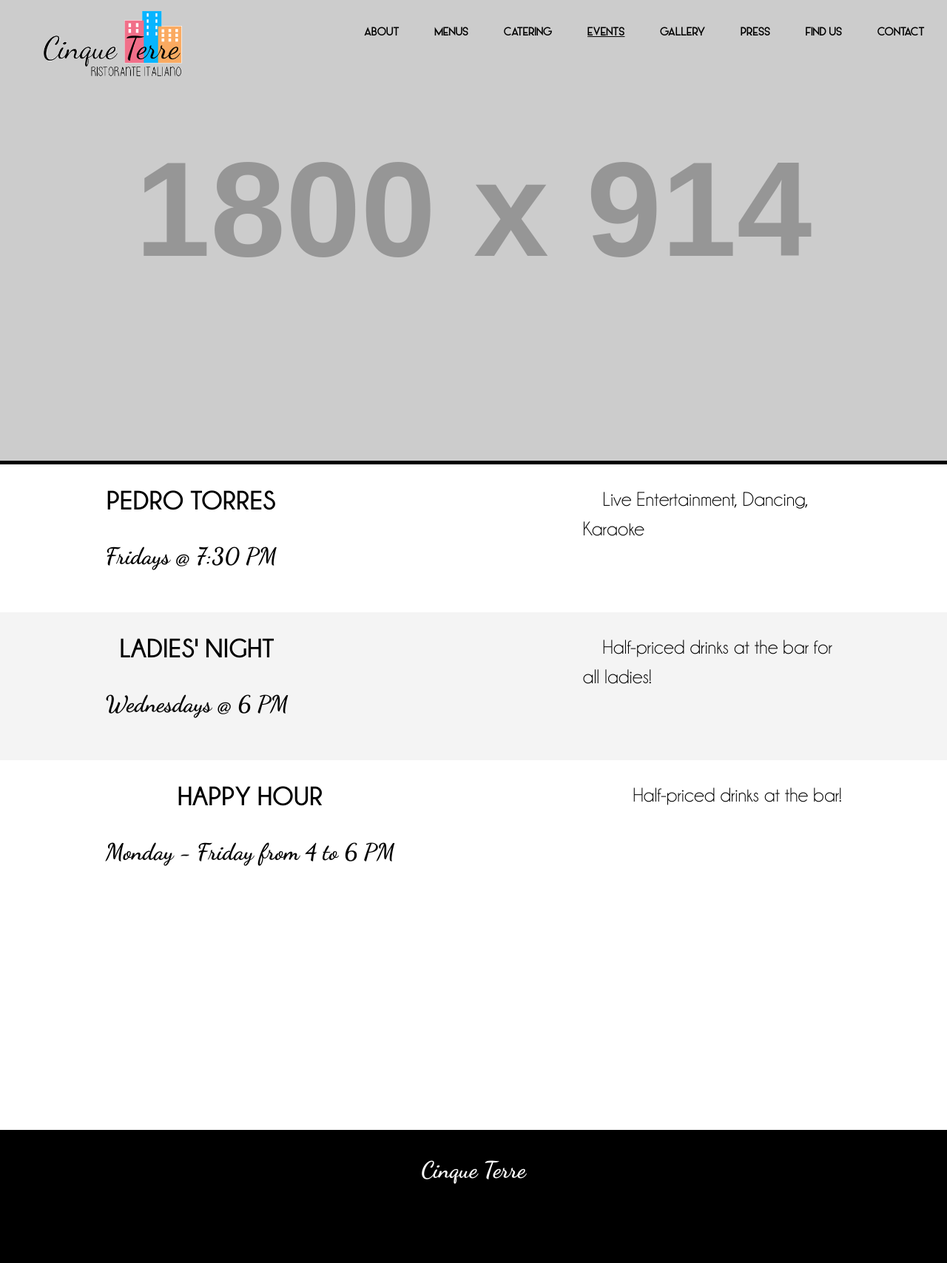
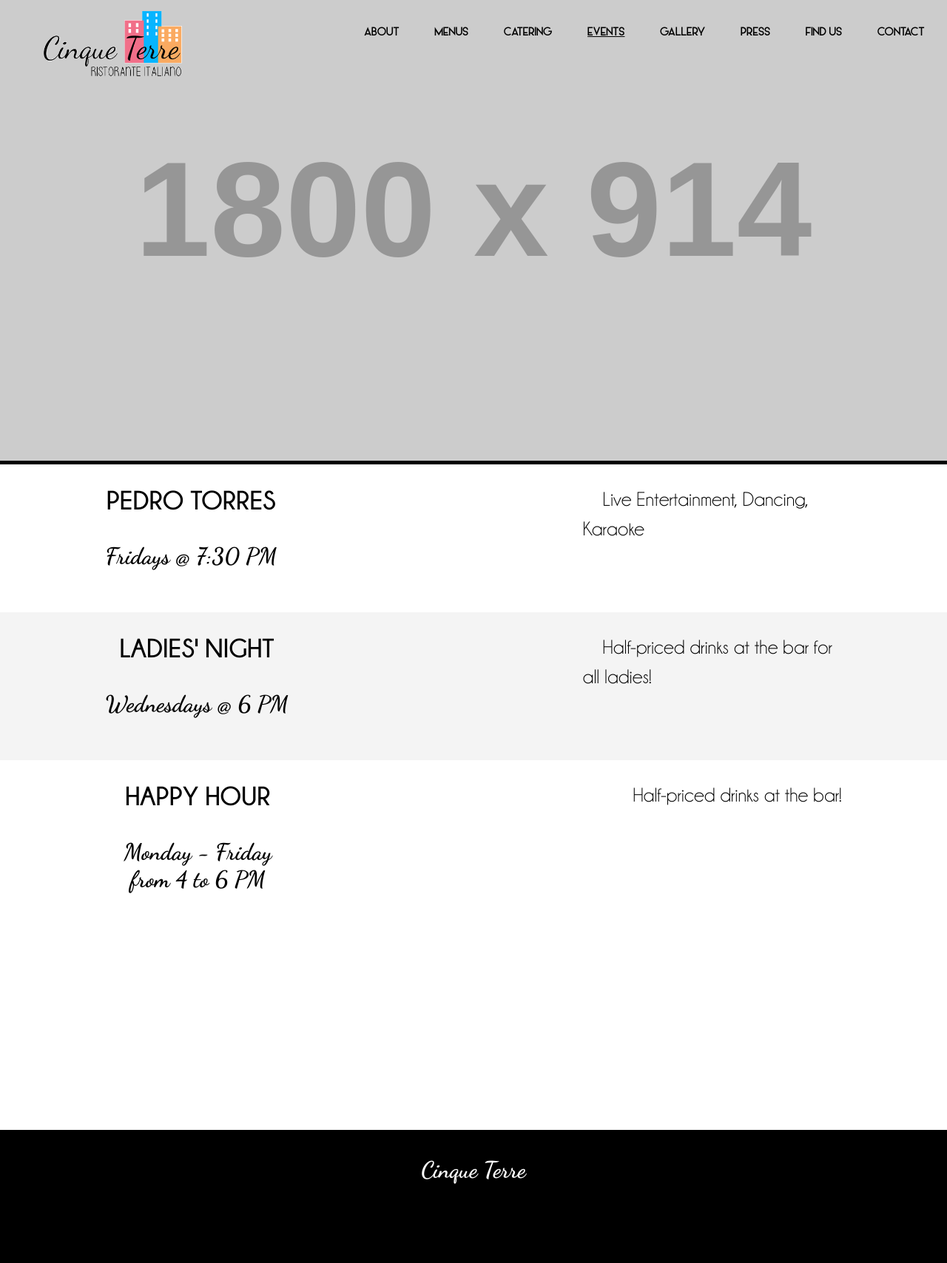
Before and after one commit to cinqueterreli/cinqueterre.github.io, a Jekyll site: the page built from events.html, in a window 1280 px wide. Shown: the whole page at 74% size. Built offline with Jekyll 4.4.1, drawn with Linux system fonts in a browser that asks for light colours; nearby versions of some CDN libraries.

Commit message:
wsdasfas

```diff
--- a/css/main.css
+++ b/css/main.css
@@ -544,7 +544,6 @@
 
 .event-des {
 	font-size:1.5em;
-	max-width:350px;
 }
 
 .promo-img {
@@ -552,13 +551,13 @@
 }
 
 .event-left {
-	max-width:50%;
+	max-width:250px;
 	float:left;
 }
 
 .event-right {
 	float:right;
-	max-width:50%;
+	max-width:350px;
 }
 
 .smallmargin {
```
